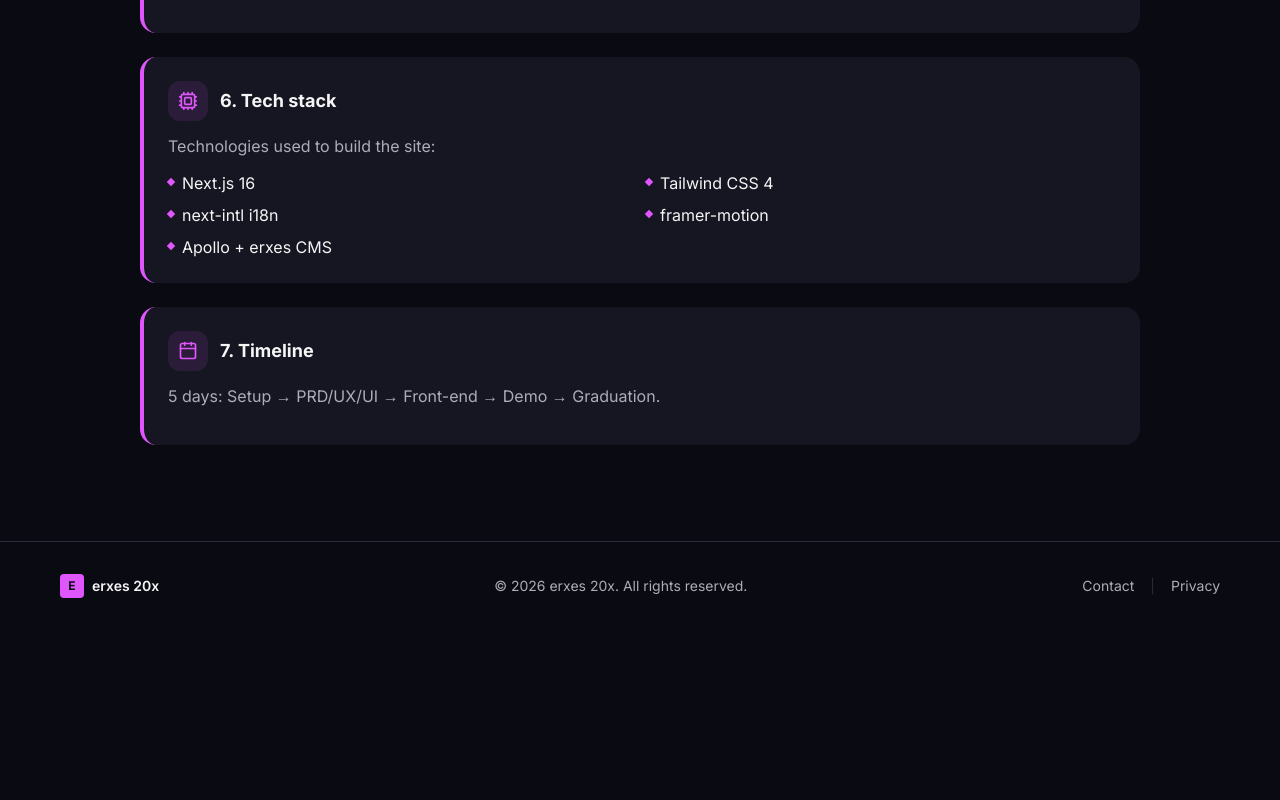
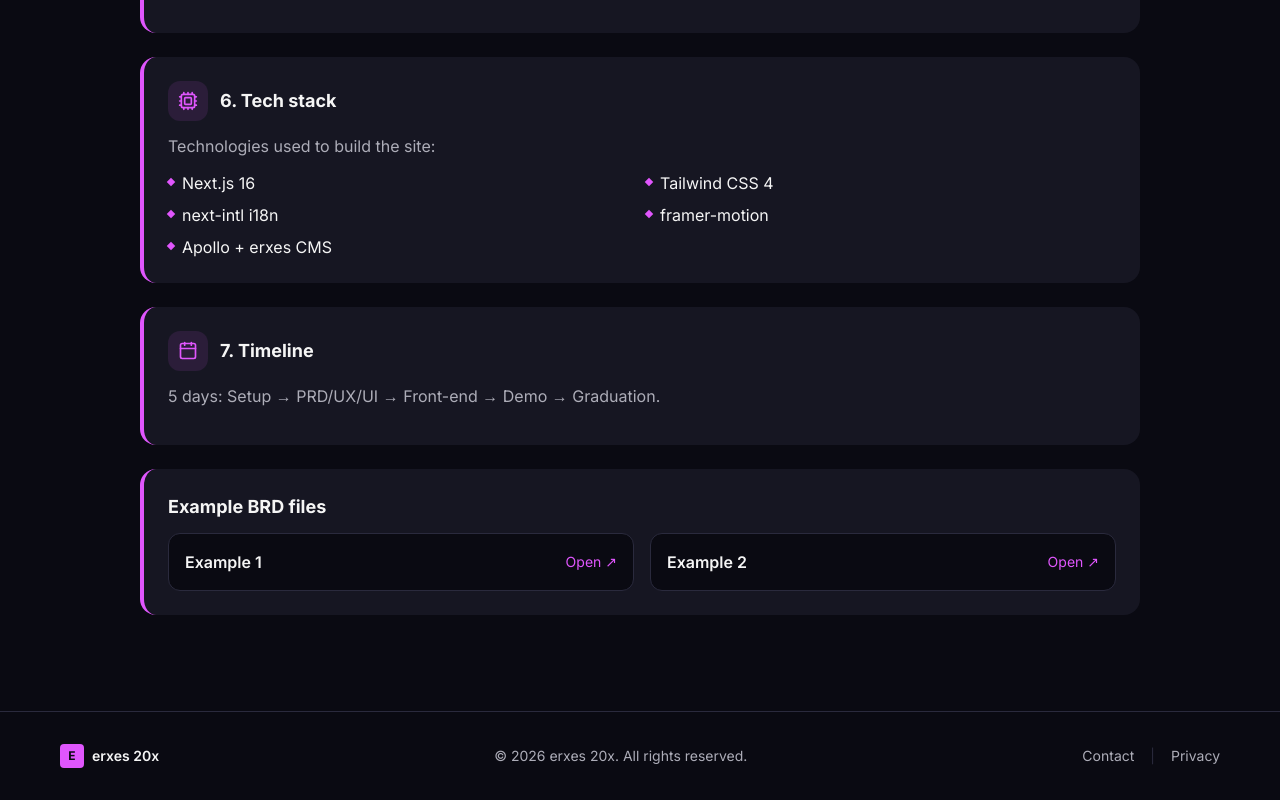
Before and after one commit to Enkhuushka/erxes-20x-web, a Next.js app: page /en/brd in a window 1280 px wide. Shown: the part 1297-2097 px from the top of the page. Before the commit the page ends 1927 px from the top, so only its background shows below. Built offline with nearby package versions, Linux system fonts and the light colour scheme; no server answers.

Commit message:
chore: initial site build

```diff
--- a/src/app/[locale]/brd/page.tsx
+++ b/src/app/[locale]/brd/page.tsx
@@ -172,6 +172,32 @@ export default async function BrdPage({
             );
           })}
         </div>
+
+        <div className="mt-6 rounded-[16px] border-l-4 border-l-primary bg-card p-6">
+          <h2 className="mb-3 text-lg font-bold text-foreground">
+            {locale === "mn" ? "Жишээ BRD файлууд" : "Example BRD files"}
+          </h2>
+          <div className="grid gap-4 sm:grid-cols-2">
+            <a
+              href="https://stormy-ginger-kwdr.here.now/"
+              target="_blank"
+              rel="noreferrer"
+              className="flex items-center justify-between rounded-[12px] border border-border bg-background p-4 transition-colors hover:border-primary/50 hover:bg-background-soft"
+            >
+              <span className="text-base font-semibold text-foreground">Example 1</span>
+              <span className="text-sm text-primary">Open ↗</span>
+            </a>
+            <a
+              href="https://eager-ether-dztm.here.now/"
+              target="_blank"
+              rel="noreferrer"
+              className="flex items-center justify-between rounded-[12px] border border-border bg-background p-4 transition-colors hover:border-primary/50 hover:bg-background-soft"
+            >
+              <span className="text-base font-semibold text-foreground">Example 2</span>
+              <span className="text-sm text-primary">Open ↗</span>
+            </a>
+          </div>
+        </div>
       </div>
     </div>
   );
--- a/src/components/sections/DayPage.tsx
+++ b/src/components/sections/DayPage.tsx
@@ -2,9 +2,8 @@
 
 import Link from "next/link";
 import { useLocale, useTranslations } from "next-intl";
-import { useState } from "react";
 import { motion } from "framer-motion";
-import { ArrowLeft, ArrowRight, Check, CheckCheck, ExternalLink, Play, MessageCircle, Globe, Wrench, Puzzle, FileText, Palette, Code, Rocket, FileCode } from "lucide-react";
+import { ArrowLeft, ArrowRight, Check, ExternalLink, Play, MessageCircle, Globe, Wrench, Puzzle, FileText, Palette, Code, Rocket, FileCode } from "lucide-react";
 import DeployWorkflow from "@/components/sections/DeployWorkflow";
 
 export type AgendaItem = {
@@ -140,7 +139,6 @@ export default function DayPage({ day }: { day: DayData }) {
 
 function LessonCard({ index, lesson }: { index: number; lesson: Lesson }) {
   const t = useTranslations("dayPage");
-  const [completed, setCompleted] = useState(false);
 
   return (
     <motion.article
@@ -151,28 +149,14 @@ function LessonCard({ index, lesson }: { index: number; lesson: Lesson }) {
       transition={{ duration: 0.4, delay: index * 0.05 }}
       className="rounded-[16px] border border-border bg-card p-6 transition-all hover:border-[#545454]"
     >
-      <div className="mb-4 flex items-start justify-between gap-4">
-        <div>
-          <span className="mb-1 inline-flex h-6 w-6 items-center justify-center rounded-full bg-secondary font-mono text-xs font-bold text-secondary-foreground">
+        <div className="mb-4 flex items-start gap-4">
+          <span className="mb-1 inline-flex h-6 w-6 flex-shrink-0 items-center justify-center rounded-full bg-secondary font-mono text-xs font-bold text-secondary-foreground">
             {index + 1}
           </span>
-          <h3 className="mt-2 text-xl font-semibold text-foreground">
+          <h3 className="text-xl font-semibold text-foreground">
             {lesson.title}
           </h3>
         </div>
-        <button
-          type="button"
-          onClick={() => setCompleted((c) => !c)}
-          className={`inline-flex h-9 items-center gap-2 rounded-[10px] px-3 text-xs font-semibold transition-all ${
-            completed
-              ? "bg-success text-background"
-              : "border border-border bg-secondary text-secondary-foreground hover:bg-muted"
-          }`}
-        >
-          {completed ? <CheckCheck className="h-4 w-4" /> : <Check className="h-4 w-4" />}
-          {completed ? t("completed") : t("complete")}
-        </button>
-      </div>
 
       <p className="mb-5 text-lg leading-relaxed text-muted-foreground">
         {lesson.desc}
```
